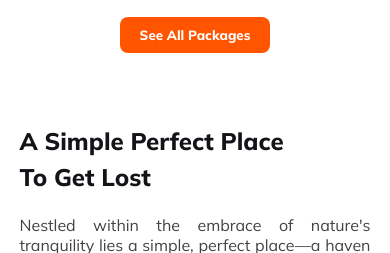
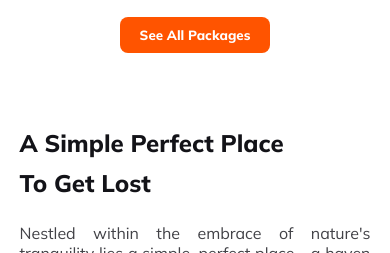
Before and after one commit to kamrul-huda/B9A2-Hero-Travel, a plain HTML site: page index.html in a window 390 px wide. Shown: the part 6487-6740 px from the top of the page. Drawn offline with Linux system fonts and the light colour scheme.

Commit message:
responsive all devices

```diff
--- a/styles/responsive.css
+++ b/styles/responsive.css
@@ -512,6 +512,6 @@
     }
 
     .perfect-place-text h2 {
-        line-height: 36px;
+        line-height: 40px;
     }
 }
--- a/styles/travel.css
+++ b/styles/travel.css
@@ -749,3 +749,7 @@ footer {
 .discount-card-2 {
     transition: all .3s ease-in-out;
 }
+
+.perfect-place-text h2 {
+    line-height: 40px;
+}
```
